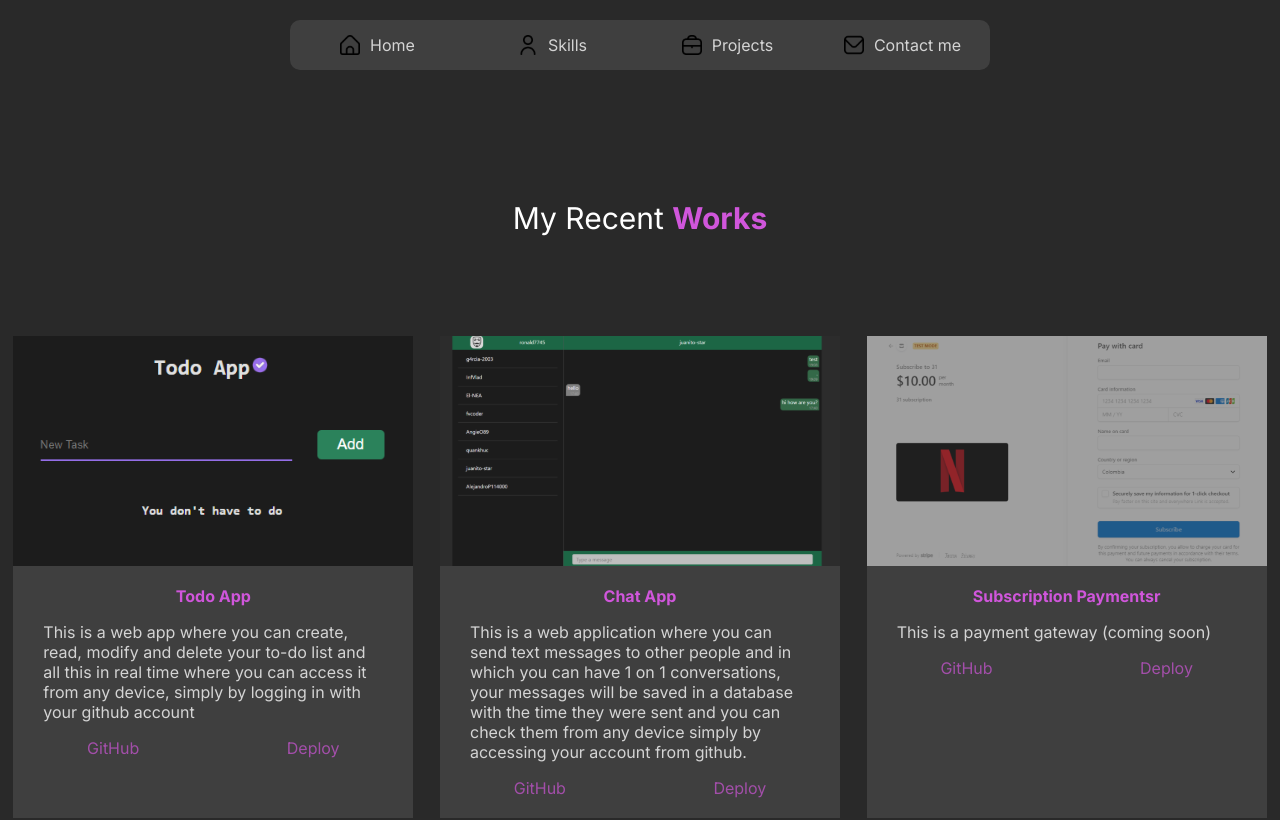
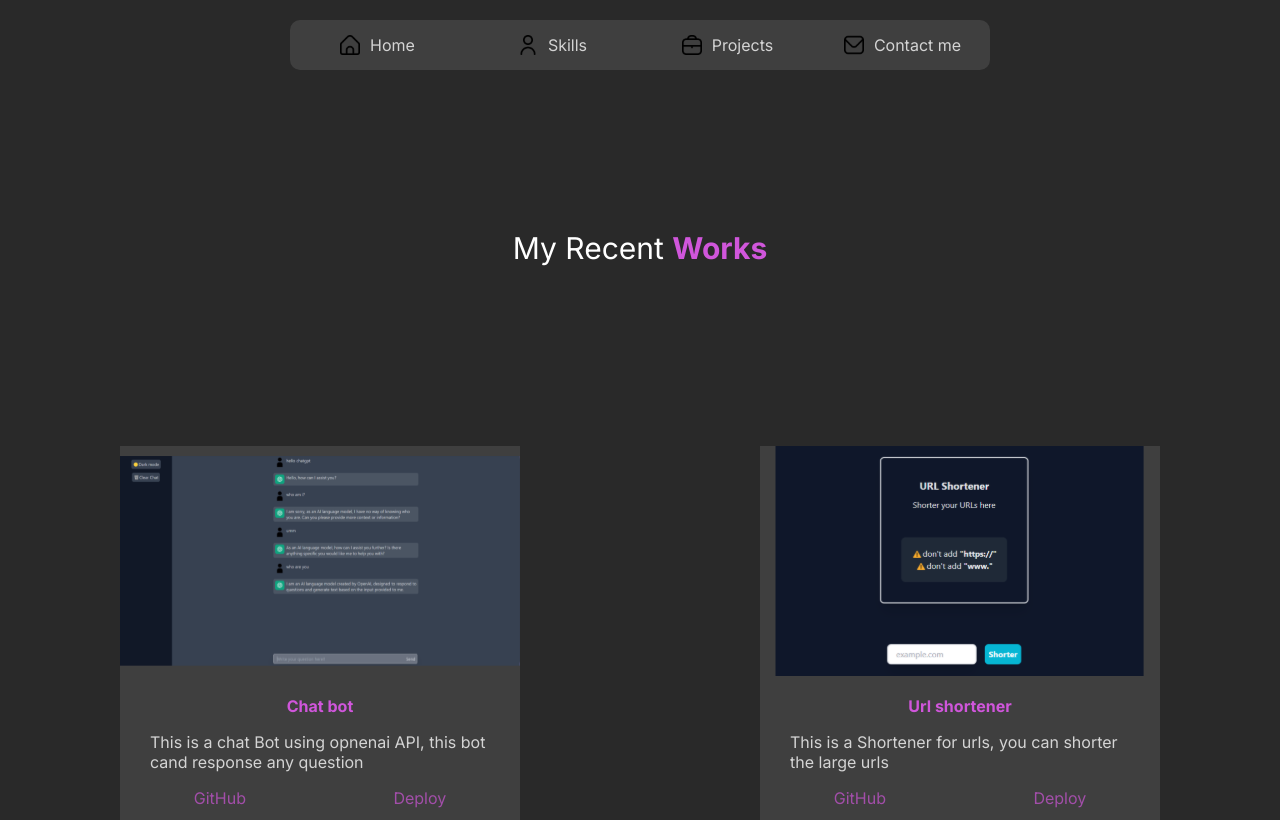
Before and after one commit to RonaldDev0/RonaldDev0, a Next.js app: page /projects in a window 1280 px wide. Shown: the top 820 px of the page. Built offline with nearby package versions, Linux system fonts and the light colour scheme.

Commit message:
update projects

```diff
--- a/src/app/projects/projects.ts
+++ b/src/app/projects/projects.ts
@@ -8,11 +8,18 @@ export interface project {
 
 export const listProjects: project[] = [
   {
-    preview: '/preview/Todo.svg',
-    title: 'Todo App',
-    description: 'This is a web app where you can create, read, modify and delete your to-do list and all this in real time where you can access it from any device, simply by logging in with your github account',
-    gitHub: new URL('https://github.com/ronald7745/Todo-app'),
-    deploy: new URL('https://todo-app-ronald7745.vercel.app/')
+    preview: '/preview/Chat-bot.svg',
+    title: 'Chat bot',
+    description: 'This is a chat Bot using opnenai API, this bot cand response any question',
+    gitHub: new URL('https://github.com/ronald7745/chat-bot'),
+    deploy: new URL('https://chat-bot-ronald7745.vercel.app/')
+  },
+  {
+    preview: '/preview/Url-shortener.svg',
+    title: 'Url shortener',
+    description: 'This is a Shortener for urls, you can shorter the large urls',
+    gitHub: new URL('https://github.com/ronald7745/url-shortener'),
+    deploy: new URL('https://urll.fun')
   },
   {
     preview: '/preview/Chat.svg',
@@ -22,8 +29,15 @@ export const listProjects: project[] = [
     deploy: new URL('https://chat-app-ronald7745.vercel.app')
   },
   {
+    preview: '/preview/Todo.svg',
+    title: 'Todo App',
+    description: 'This is a web app where you can create, read, modify and delete your to-do list and all this in real time where you can access it from any device, simply by logging in with your github account',
+    gitHub: new URL('https://github.com/ronald7745/Todo-app'),
+    deploy: new URL('https://todo-app-ronald7745.vercel.app/')
+  },
+  {
     preview: '/preview/Payments.svg',
-    title: 'Subscription Paymentsr',
+    title: 'Subscription Payments',
     description: 'This is a payment gateway (coming soon)',
     gitHub: new URL('https://github.com/ronald7745/subscription-payments'),
     deploy: new URL('https://subscription-payments-nine.vercel.app/')
--- a/src/scss/projects.module.scss
+++ b/src/scss/projects.module.scss
@@ -7,7 +7,10 @@ $image: (
 
 .container {
   width: 100vw;
-  margin-top: 200px
+  margin-top: 200px;
+  display: flex;
+  flex-direction: column;
+  align-items: center;
 }
 
 .title {
@@ -18,7 +21,8 @@ $image: (
   display: flex;
   flex-wrap: wrap;
   justify-content: space-around;
-  margin-top: 100px
+  margin-top: 100px;
+  max-width: 1550px;
 }
 
 .project {
@@ -26,6 +30,7 @@ $image: (
   width: map-get($image, 'width');
   display: flex;
   flex-direction: column;
+  margin: 50px;
 }
 
 .project_title {
@@ -78,6 +83,7 @@ $image: (
     display: flex;
     flex-direction: column;
     justify-content: start;
+    margin: 0;
   }
 
   .image {
```
Also changed, not shown: public/preview/Chat-bot.svg (added), public/preview/Url-shortener.svg (added).
